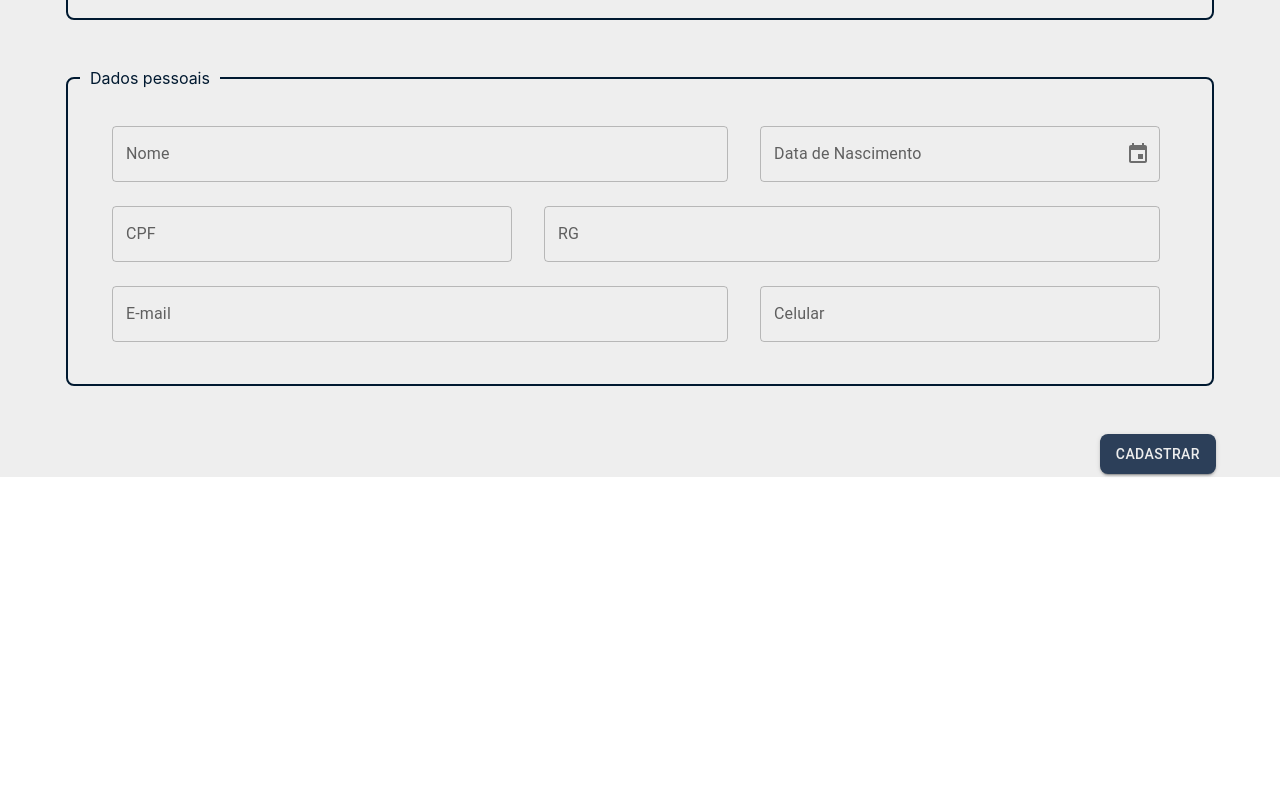
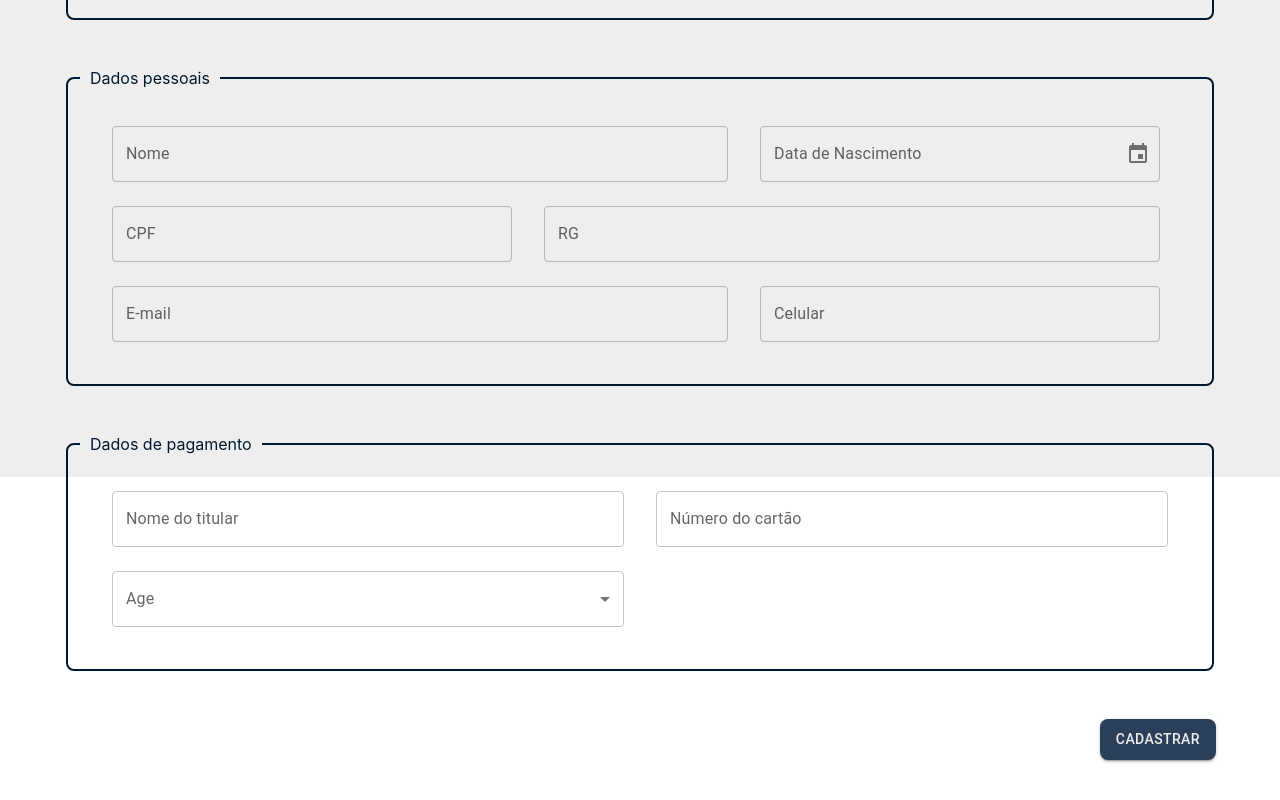
Before and after one commit to arthur-sabioni/academia, a React (Create React App) app in the folder frontend/: page /register in a window 1280 px wide. Shown: the part 323-1123 px from the top of the page. Before the commit the page ends 837 px from the top, so only its background shows below. Built offline with nearby package versions, Linux system fonts and the light colour scheme.

Commit message:
register done

```diff
--- a/frontend/src/Utils/requestsConfigs.js
+++ b/frontend/src/Utils/requestsConfigs.js
@@ -9,11 +9,14 @@ export const requestConfigLogin = data => {
   };
 };
 
-export const requestConfigRegister = data => {
+export const requestConfigRegister = (token, data) => {
   return {
     method: 'POST',
-    headers: { 'Content-Type': 'application/json; charset=UTF-8' },
-    url: `${baseUrl}/register`,
+    headers: {
+      'Content-Type': 'application/json; charset=UTF-8',
+      'Authorization': `Bearer ${token}`
+    },
+    url: `${baseUrl}/secretary/user`,
     body: { ...data },
   };
 };
@@ -73,9 +76,9 @@ export const requestConfigConfirmExam = (token, data) => {
   return {
     method: 'POST',
     headers: {
-    'Content-Type': 'application/json; charset=UTF-8',
-    'Authorization': `Bearer ${token}`
-   },
+      'Content-Type': 'application/json; charset=UTF-8',
+      'Authorization': `Bearer ${token}`
+    },
     body: data,
     url: `${baseUrl}/doctor/`,
   };
--- a/frontend/src/pages/Register/Register.jsx
+++ b/frontend/src/pages/Register/Register.jsx
@@ -1,32 +1,41 @@
-import React, { useState } from 'react';
+import React, { useContext, useState } from 'react';
 import { useHttp } from '../../hooks';
 import { makeStyles } from '@mui/styles';
 import { useTheme } from '@mui/material/styles';
-import { Button, TextField, CircularProgress, RadioGroup, FormControlLabel, Radio } from '@mui/material';
+import { Button, TextField, CircularProgress, RadioGroup, FormControlLabel, Radio, Select, MenuItem, FormControl, InputLabel } from '@mui/material';
 import { DesktopDatePicker } from '@mui/x-date-pickers/DesktopDatePicker';
 import { AdapterDateFns } from '@mui/x-date-pickers/AdapterDateFns';
 import { LocalizationProvider } from '@mui/x-date-pickers/LocalizationProvider';
 import { requestConfigRegister } from '../../Utils/requestsConfigs';
 import Header from '../../components/Header/Header';
+import GymContext from '../../context/GymContext';
 
 const Register = () => {
   const theme = useTheme();
 
-  const { register, title, fieldset, legend, radio, form, fieldName, fieldPhone, fieldCpf, fieldRg, fieldBirth, fieldEmail, button } = useStyles(theme);
+  const { register, title, fieldset, legend, radio, formPersonal, formPayment, fieldName, fieldPhone, fieldCpf, fieldRg, fieldBirth, fieldEmail, fieldCardNumber, fieldFlag, fieldOwnerName, button } = useStyles(theme);
+
+  const context = useContext(GymContext);
+  const { token } = context;
 
   const { loading, sendRequest } = useHttp('');
 
   const [personalData, setPersonalData] = useState({
     type: 'client',
     name: '',
-    cpf: '',
-    rg: '',
+    CPF: '',
+    RG: '',
     birth: null,
+    fone: '',
     email: '',
-    phone: '',
+    cardNumber: '',
+    flag: '',
+    ownerName: '',
   });
 
-  const registrar = () => sendRequest(requestConfigRegister(personalData));
+  const flagsOptions = ['Visa', 'MasterCard', 'Elo', 'Hipercard'];
+
+  const registrar = () => sendRequest(requestConfigRegister(token, personalData));
 
   const handleChange = (event, field) =>
     setPersonalData(currentPersonalData => ({
@@ -60,10 +69,10 @@ const Register = () => {
               </fieldset>
               <fieldset className={fieldset}>
                 <legend className={legend}>Dados pessoais</legend>
-                <div className={form}>
+                <div className={formPersonal}>
                   <TextField className={fieldName} variant="outlined" color="secondary" label="Nome" onChange={event => handleChange(event, 'name')} />
-                  <TextField className={fieldCpf} variant="outlined" color="secondary" label="CPF" onChange={event => handleChange(event, 'cpf')} />
-                  <TextField className={fieldRg} variant="outlined" color="secondary" label="RG" onChange={event => handleChange(event, 'rg')} />
+                  <TextField className={fieldCpf} variant="outlined" color="secondary" label="CPF" onChange={event => handleChange(event, 'CPF')} />
+                  <TextField className={fieldRg} variant="outlined" color="secondary" label="RG" onChange={event => handleChange(event, 'RG')} />
                   <LocalizationProvider dateAdapter={AdapterDateFns}>
                     <DesktopDatePicker
                       label="Data de Nascimento"
@@ -74,8 +83,26 @@ const Register = () => {
                       renderInput={(params) => <TextField className={fieldBirth} variant="outlined" color="secondary" {...params} />}
                     />
                   </LocalizationProvider>
-                  <TextField className={fieldPhone} variant="outlined" color="secondary" label="Celular" onChange={event => handleChange(event, 'phone')} />
+                  <TextField className={fieldPhone} variant="outlined" color="secondary" label="Celular" onChange={event => handleChange(event, 'fone')} />
                   <TextField className={fieldEmail} variant="outlined" color="secondary" label="E-mail" onChange={event => handleChange(event, 'email')} />
+                </div>
+              </fieldset>
+              <fieldset className={fieldset}>
+                <legend className={legend}>Dados de pagamento</legend>
+                <div className={formPayment}>
+                  <TextField className={fieldCardNumber} variant="outlined" color="secondary" label="Número do cartão" onChange={event => handleChange(event, 'cardNumber')} />
+                  <FormControl className={fieldFlag} variant="outlined" color="secondary">
+                    <InputLabel id="demo-simple-select-label">Age</InputLabel>
+                    <Select
+                      id="flag"
+                      label="Bandeira"
+                      value={personalData.flag}
+                      onChange={event => handleChange(event, 'flag')}
+                    >
+                      {flagsOptions.map(flag => <MenuItem value={flag}>{flag}</MenuItem>)}
+                    </Select>
+                  </FormControl>
+                  <TextField className={fieldOwnerName} variant="outlined" color="secondary" label="Nome do titular" onChange={event => handleChange(event, 'ownerName')} />
                 </div>
               </fieldset>
               <div className={button}>
@@ -111,7 +138,7 @@ const useStyles = makeStyles((theme) => ({
   radio: {
     padding: 32,
   },
-  form: {
+  formPersonal: {
     display: 'grid',
     gridTemplateColumns: '1fr 0.5fr 0.5fr',
     gridColumnGap: 32,
@@ -121,6 +148,17 @@ const useStyles = makeStyles((theme) => ({
       "field-name field-name field-birth"
       "field-cpf field-rg field-rg"
       "field-email field-email field-phone"
+    `,
+  },
+  formPayment: {
+    display: 'grid',
+    gridTemplateColumns: '1fr 1fr',
+    gridColumnGap: 32,
+    gridRowGap: 24,
+    padding: 32,
+    gridTemplateAreas: `
+      "field-ownerName field-cardNumber"
+      "field-flag ."
     `,
   },
   fieldName: {
@@ -141,6 +179,15 @@ const useStyles = makeStyles((theme) => ({
   fieldEmail: {
     gridArea: "field-email",
   },
+  fieldCardNumber: {
+    gridArea: "field-cardNumber",
+  },
+  fieldFlag: {
+    gridArea: "field-flag",
+  },
+  fieldOwnerName: {
+    gridArea: "field-ownerName",
+  },
   button: {
     display: 'flex',
     justifyContent: 'flex-end',
```
